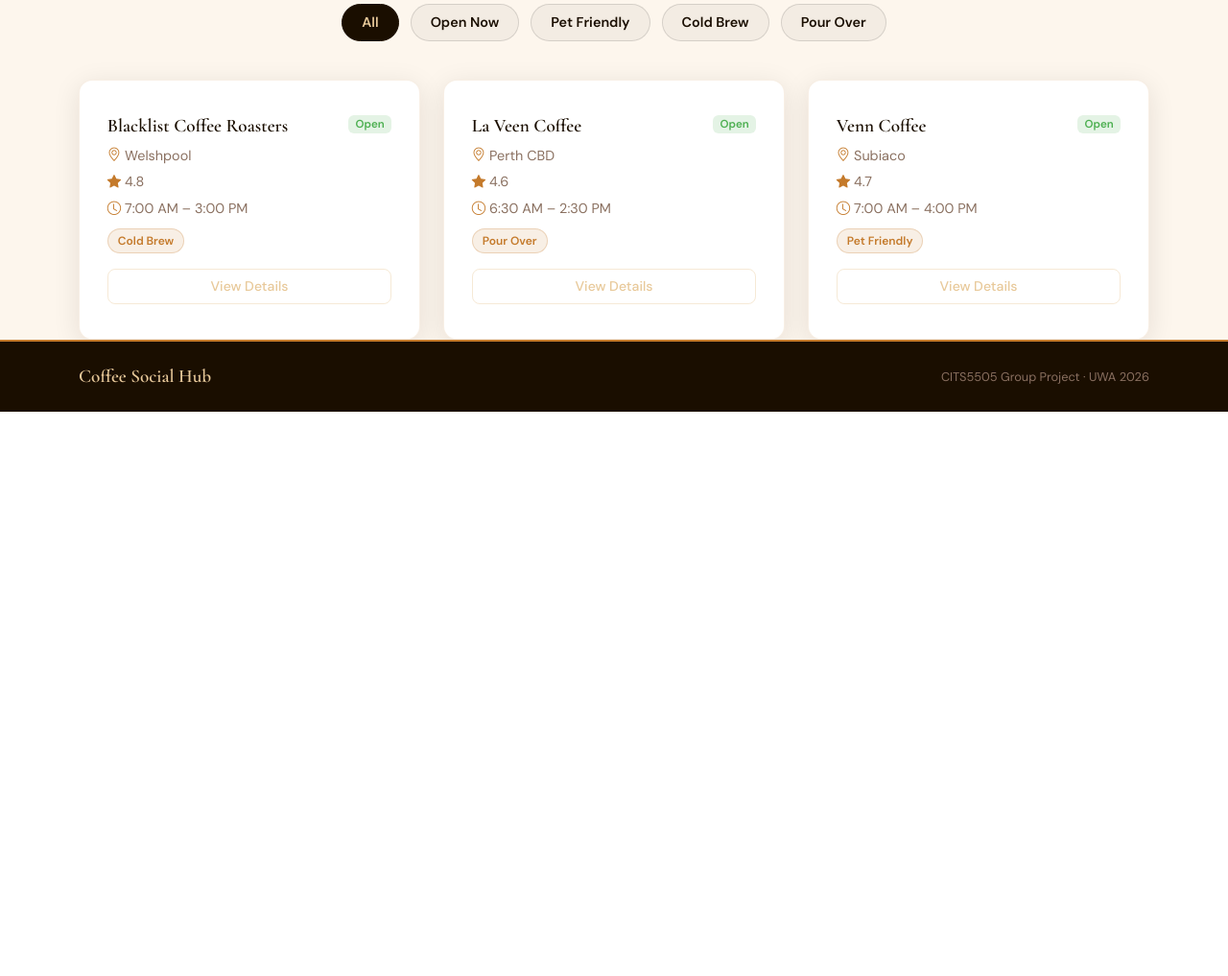
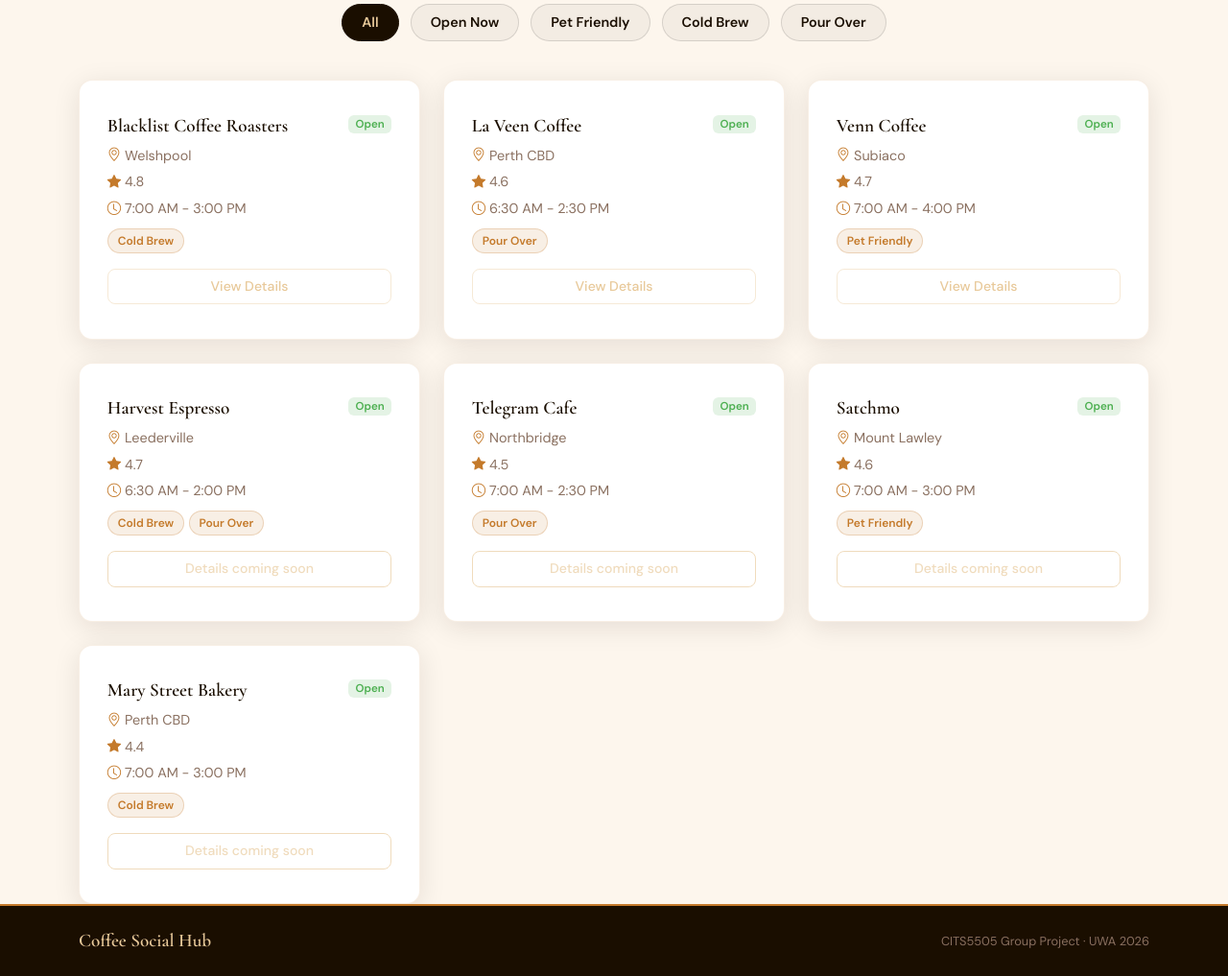
Before and after one commit to navdeep077/CITS5505_AgileWebDev, a Flask app: page /brew in a window 1280 px wide. Shown: the part 390-1407 px from the top of the page at 96% size. Before the commit the page ends 819 px from the top, so only its background shows below. Run offline with Flask 3, Linux system fonts and the light colour scheme.

Commit message:
feat: Centralize cafe data across map and post UI
Added a shared cafe list in app.py and rendered Brew Map cards, post dropdowns, and the Social Grounds trending sidebar from that single source.

Also added the requested new cafes and removed the stale Single Origin Roasters reference from seeded social posts so cafe options stay in sync across the app.

```diff
--- a/app.py
+++ b/app.py
@@ -7,6 +7,99 @@ app.secret_key = "secret123"
 users = {
     "admin": "1234"
 }
+
+CAFES = [
+    {
+        "name": "Blacklist Coffee Roasters",
+        "location": "Welshpool",
+        "rating": "4.8",
+        "hours": "7:00 AM - 3:00 PM",
+        "open": True,
+        "pet": False,
+        "cold_brew": True,
+        "pour_over": False,
+        "tags": ["Cold Brew"],
+        "route": "shop_blacklist"
+    },
+    {
+        "name": "La Veen Coffee",
+        "location": "Perth CBD",
+        "rating": "4.6",
+        "hours": "6:30 AM - 2:30 PM",
+        "open": True,
+        "pet": False,
+        "cold_brew": False,
+        "pour_over": True,
+        "tags": ["Pour Over"],
+        "route": "shop_laveen"
+    },
+    {
+        "name": "Venn Coffee",
+        "location": "Subiaco",
+        "rating": "4.7",
+        "hours": "7:00 AM - 4:00 PM",
+        "open": True,
+        "pet": True,
+        "cold_brew": False,
+        "pour_over": False,
+        "tags": ["Pet Friendly"],
+        "route": "shop_venn"
+    },
+    {
+        "name": "Harvest Espresso",
+        "location": "Leederville",
+        "rating": "4.7",
+        "hours": "6:30 AM - 2:00 PM",
+        "open": True,
+        "pet": False,
+        "cold_brew": True,
+        "pour_over": True,
+        "tags": ["Cold Brew", "Pour Over"],
+        "route": None
+    },
+    {
+        "name": "Telegram Cafe",
+        "location": "Northbridge",
+        "rating": "4.5",
+        "hours": "7:00 AM - 2:30 PM",
+        "open": True,
+        "pet": False,
+        "cold_brew": False,
+        "pour_over": True,
+        "tags": ["Pour Over"],
+        "route": None
+    },
+    {
+        "name": "Satchmo",
+        "location": "Mount Lawley",
+        "rating": "4.6",
+        "hours": "7:00 AM - 3:00 PM",
+        "open": True,
+        "pet": True,
+        "cold_brew": False,
+        "pour_over": False,
+        "tags": ["Pet Friendly"],
+        "route": None
+    },
+    {
+        "name": "Mary Street Bakery",
+        "location": "Perth CBD",
+        "rating": "4.4",
+        "hours": "7:00 AM - 3:00 PM",
+        "open": True,
+        "pet": False,
+        "cold_brew": True,
+        "pour_over": False,
+        "tags": ["Cold Brew"],
+        "route": None
+    }
+]
+
+
+@app.context_processor
+def inject_cafes():
+    trending_cafes = sorted(CAFES, key=lambda cafe: float(cafe["rating"]), reverse=True)[:3]
+    return {"cafes": CAFES, "trending_cafes": trending_cafes}
 
 # ── Auth Routes ──────────────────────────────────────────
 @app.route("/")
--- a/templates/brew.html
+++ b/templates/brew.html
@@ -35,49 +35,29 @@
 
     <!-- SHOPS -->
     <div class="row g-4" id="shop-grid">
-
-        <div class="col-md-4 shop-item" data-open="true" data-pet="false" data-cold-brew="true" data-pour-over="false">
+        {% for cafe in cafes %}
+        <div class="col-md-4 shop-item" data-open="{{ cafe.open|lower }}" data-pet="{{ cafe.pet|lower }}" data-cold-brew="{{ cafe.cold_brew|lower }}" data-pour-over="{{ cafe.pour_over|lower }}">
             <div class="feature-card shop-card h-100">
                 <div class="d-flex justify-content-between align-items-start mb-2">
-                    <h5 class="mb-0">Blacklist Coffee Roasters</h5>
+                    <h5 class="mb-0">{{ cafe.name }}</h5>
                     <span class="badge" style="background:rgba(76,175,80,0.15);color:#4caf50;font-size:0.72rem;">Open</span>
                 </div>
-                <p><i class="bi bi-geo-alt" style="color:var(--caramel)"></i> Welshpool</p>
-                <p><i class="bi bi-star-fill" style="color:var(--caramel)"></i> 4.8</p>
-                <p><i class="bi bi-clock" style="color:var(--caramel)"></i> 7:00 AM – 3:00 PM</p>
-                <div class="mt-2"><span class="shop-tag">Cold Brew</span></div>
-                <a href="{{ url_for('shop_blacklist') }}" class="btn btn-outline-nav mt-3 d-block text-center">View Details</a>
+                <p><i class="bi bi-geo-alt" style="color:var(--caramel)"></i> {{ cafe.location }}</p>
+                <p><i class="bi bi-star-fill" style="color:var(--caramel)"></i> {{ cafe.rating }}</p>
+                <p><i class="bi bi-clock" style="color:var(--caramel)"></i> {{ cafe.hours }}</p>
+                <div class="mt-2">
+                    {% for tag in cafe.tags %}
+                    <span class="shop-tag">{{ tag }}</span>
+                    {% endfor %}
+                </div>
+                {% if cafe.route %}
+                <a href="{{ url_for(cafe.route) }}" class="btn btn-outline-nav mt-3 d-block text-center">View Details</a>
+                {% else %}
+                <span class="btn btn-outline-nav mt-3 d-block text-center disabled">Details coming soon</span>
+                {% endif %}
             </div>
         </div>
-
-        <div class="col-md-4 shop-item" data-open="true" data-pet="false" data-cold-brew="false" data-pour-over="true">
-            <div class="feature-card shop-card h-100">
-                <div class="d-flex justify-content-between align-items-start mb-2">
-                    <h5 class="mb-0">La Veen Coffee</h5>
-                    <span class="badge" style="background:rgba(76,175,80,0.15);color:#4caf50;font-size:0.72rem;">Open</span>
-                </div>
-                <p><i class="bi bi-geo-alt" style="color:var(--caramel)"></i> Perth CBD</p>
-                <p><i class="bi bi-star-fill" style="color:var(--caramel)"></i> 4.6</p>
-                <p><i class="bi bi-clock" style="color:var(--caramel)"></i> 6:30 AM – 2:30 PM</p>
-                <div class="mt-2"><span class="shop-tag">Pour Over</span></div>
-                <a href="{{ url_for('shop_laveen') }}" class="btn btn-outline-nav mt-3 d-block text-center">View Details</a>
-            </div>
-        </div>
-
-        <div class="col-md-4 shop-item" data-open="true" data-pet="true" data-cold-brew="false" data-pour-over="false">
-            <div class="feature-card shop-card h-100">
-                <div class="d-flex justify-content-between align-items-start mb-2">
-                    <h5 class="mb-0">Venn Coffee</h5>
-                    <span class="badge" style="background:rgba(76,175,80,0.15);color:#4caf50;font-size:0.72rem;">Open</span>
-                </div>
-                <p><i class="bi bi-geo-alt" style="color:var(--caramel)"></i> Subiaco</p>
-                <p><i class="bi bi-star-fill" style="color:var(--caramel)"></i> 4.7</p>
-                <p><i class="bi bi-clock" style="color:var(--caramel)"></i> 7:00 AM – 4:00 PM</p>
-                <div class="mt-2"><span class="shop-tag">Pet Friendly</span></div>
-                <a href="{{ url_for('shop_venn') }}" class="btn btn-outline-nav mt-3 d-block text-center">View Details</a>
-            </div>
-        </div>
-
+        {% endfor %}
     </div>
 </main>
 {% endblock %}
--- a/templates/profile.html
+++ b/templates/profile.html
@@ -48,9 +48,9 @@
                     placeholder="What are you brewing today?" rows="3"></textarea>
                 <select id="profile-post-shop" class="form-select mb-2">
                     <option value="">Tag a cafe...</option>
-                    <option>Blacklist Coffee Roasters</option>
-                    <option>La Veen Coffee</option>
-                    <option>Venn Coffee</option>
+                    {% for cafe in cafes %}
+                    <option>{{ cafe.name }}</option>
+                    {% endfor %}
                 </select>
                 <input type="file" id="profile-post-image" class="form-control mb-2" accept="image/*">
                 <button class="btn btn-primary-custom w-100" onclick="submitProfilePost()">Post</button>
```
Also changed, not shown: static/js/social.js (+1 -8 lines), templates/home.html (+19 -38 lines), templates/social.html (+16 -23 lines).
